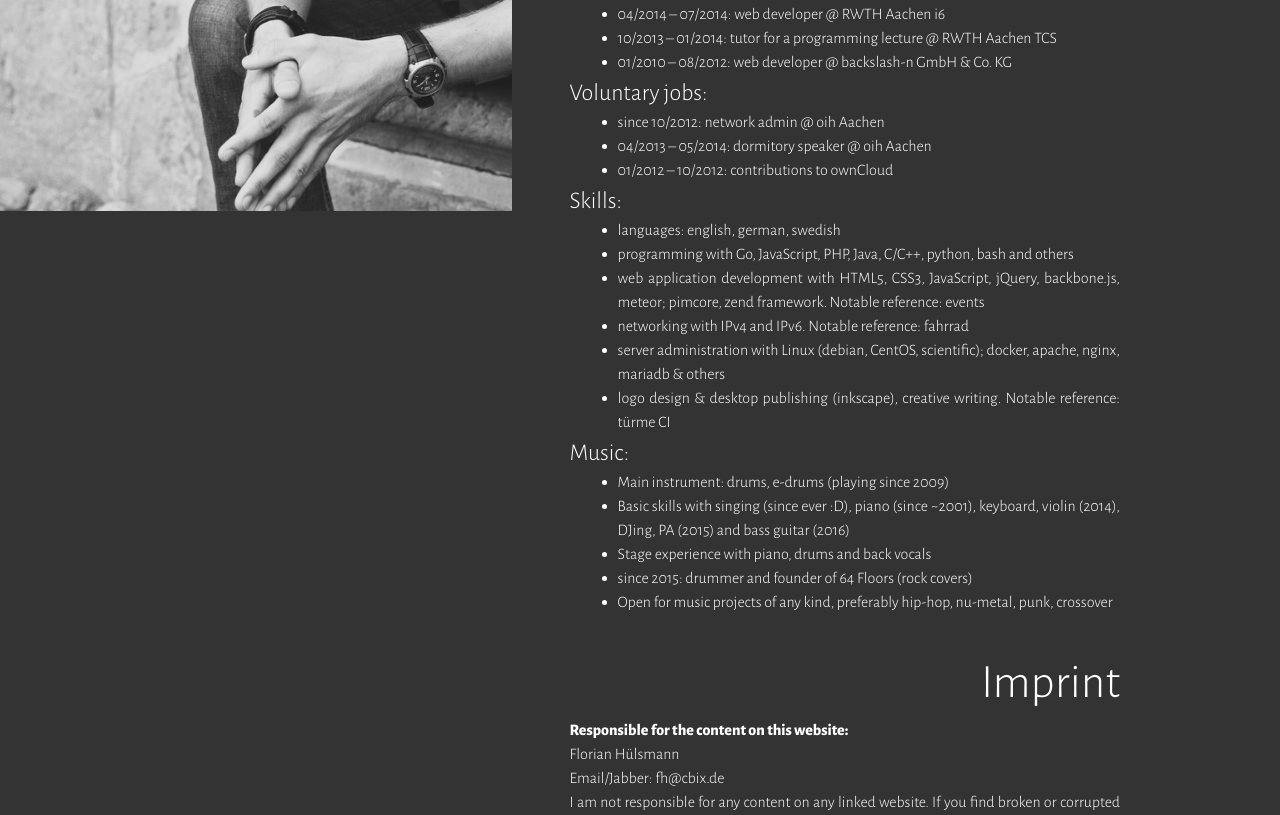
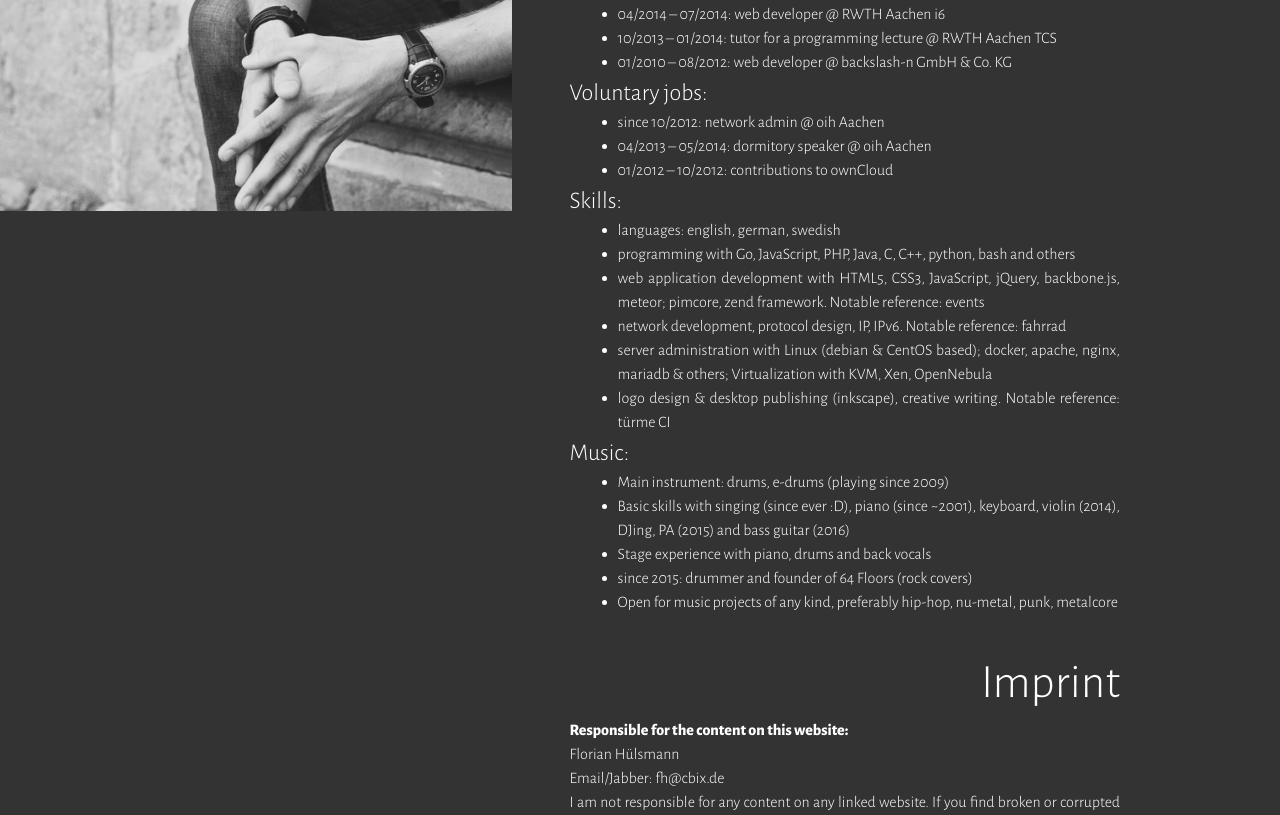
Before and after one commit to CBiX/CBiX.github.io, a plain HTML site: page index.html in a window 1280 px wide. Shown: the part 589-1404 px from the top of the page. Drawn offline with Linux system fonts and the light colour scheme.

Commit message:
music, networking

```diff
--- a/index.html
+++ b/index.html
@@ -60,10 +60,10 @@
             <h2>Skills:</h2>
             <ul>
                 <li>languages: english, german, swedish</li>
-                <li>programming with <a href="http://golang.org">Go</a>, JavaScript, PHP, Java, C/C++, python, bash and others</li>
+                <li>programming with Go, JavaScript, PHP, Java, C, C++, python, bash and others</li>
                 <li>web application development with HTML5, CSS3, JavaScript, jQuery, backbone.js, meteor; pimcore, zend framework. Notable reference: <a href="https://github.com/NetzAGs/events">events</a></li>
-                <li>networking with IPv4 and IPv6. Notable reference: <a href="https://github.com/CBiX/fahrrad">fahrrad</a></li>
-                <li>server administration with Linux (debian, CentOS, scientific); <a href="http://docker.io">docker</a>, apache, nginx, mariadb & others</li>
+                <li>network development, protocol design, IP, IPv6. Notable reference: <a href="https://github.com/CBiX/fahrrad">fahrrad</a></li>
+                <li>server administration with Linux (debian & CentOS based); docker, apache, nginx, mariadb & others; Virtualization with KVM, Xen, OpenNebula</li>
                 <li>logo design & desktop publishing (inkscape), creative writing. Notable reference: <a href="https://github.com/oih/corporate">türme CI</a></li>
             </ul>
             <h2>Music:</h2>
@@ -72,7 +72,7 @@
                 <li>Basic skills with singing (since ever :D), piano (since ~2001), keyboard, violin (2014), DJing, PA (2015) and bass guitar (2016)</li>
                 <li>Stage experience with piano, drums and back vocals</li>
                 <li>since 2015: drummer and founder of 64 Floors (rock covers)</li>
-                <li>Open for music projects of any kind, preferably hip-hop, nu-metal, punk, crossover</li>
+                <li>Open for music projects of any kind, preferably hip-hop, nu-metal, punk, metalcore</li>
             </ul>
         </article>
 
```
